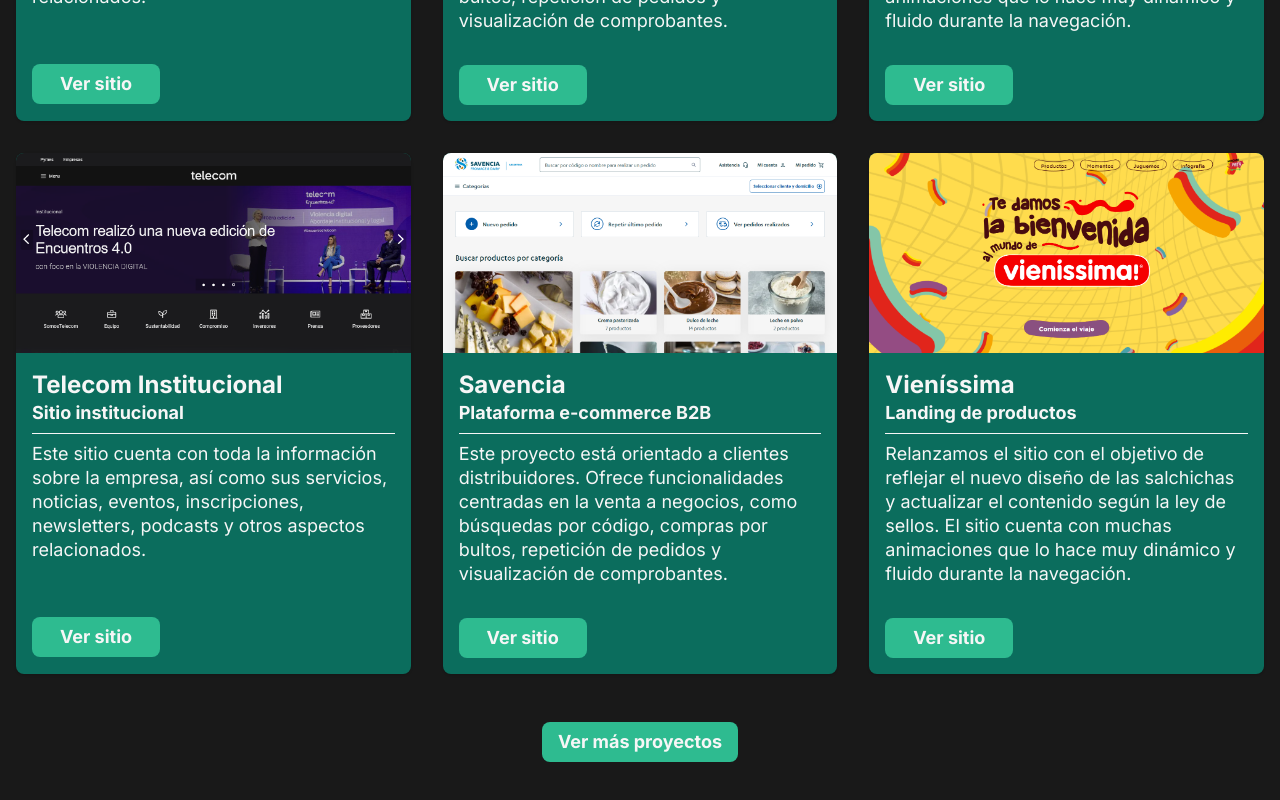
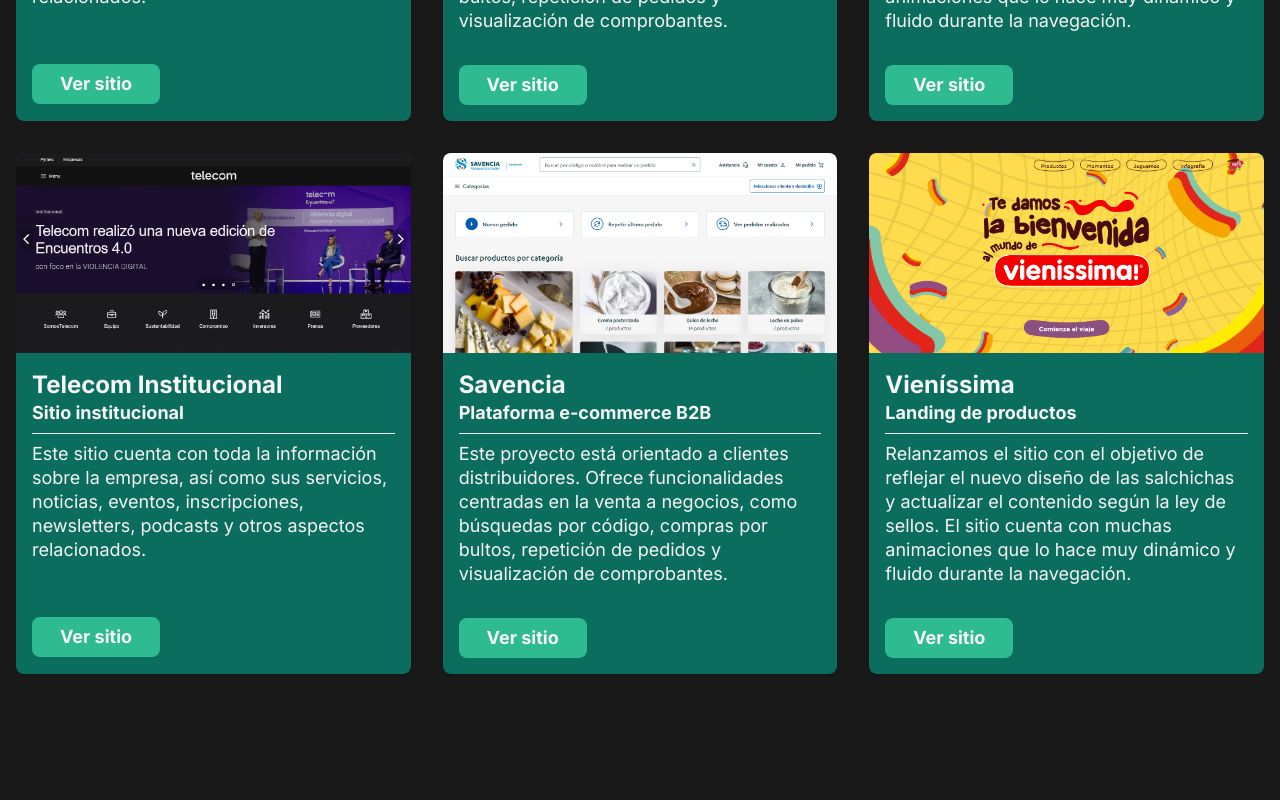
Before and after one commit to maple146/portfolio, a Next.js app: page /proyectos in a window 1280 px wide. Shown: the part 1114-1914 px from the top of the page. After the commit the page ends 1836 px from the top, so only its background shows below. Built offline with nearby package versions, Linux system fonts and the light colour scheme.

Commit message:
Add conditional rendering to button in Projects

```diff
--- a/src/app/_home/projects.tsx
+++ b/src/app/_home/projects.tsx
@@ -4,7 +4,11 @@
 import Link from "next/link";
 import { Button } from "@/components/ui/button";
 
-export default function Projects({ title, projects }: ProjectsTypes) {
+export default function Projects({
+  title,
+  projects,
+  sectionLink,
+}: ProjectsTypes) {
   return (
     <div className="flex flex-col container py-8 lg:py-12 gap-4 lg:gap-12">
       <div className="flex justify-center">
@@ -24,11 +28,13 @@
           />
         ))}
       </div>
-      <div className="flex justify-center">
-        <Link href={"/proyectos"}>
-          <Button>Ver más proyectos</Button>
-        </Link>
-      </div>
+      {sectionLink && (
+        <div className="flex justify-center">
+          <Link href={sectionLink}>
+            <Button>Ver más proyectos</Button>
+          </Link>
+        </div>
+      )}
     </div>
   );
 }
--- a/src/app/page.tsx
+++ b/src/app/page.tsx
@@ -10,7 +10,7 @@
     <main className="flex flex-col">
       <Header />
       <About />
-      <Projects {...PROJECTS_DATA.home}/>
+      <Projects {...PROJECTS_DATA.home} />
       <Contact />
     </main>
   );
--- a/src/data/home/projects.ts
+++ b/src/data/home/projects.ts
@@ -1,5 +1,6 @@
 export const PROJECTS_DATA = {
   home: {
+    sectionLink: '/proyectos',
     title: "Proyectos",
     projects: [
       {
@@ -35,6 +36,7 @@
     ],
   },
   projects: {
+    sectionLink: null,
     title: "Proyectos",
     projects: [
       {
--- a/src/types/projects.types.ts
+++ b/src/types/projects.types.ts
@@ -9,6 +9,7 @@
 }
 
 export interface ProjectsTypes {
+  sectionLink: null | string;
   title: string;
   projects: ProjectTypes[];
 }
```
